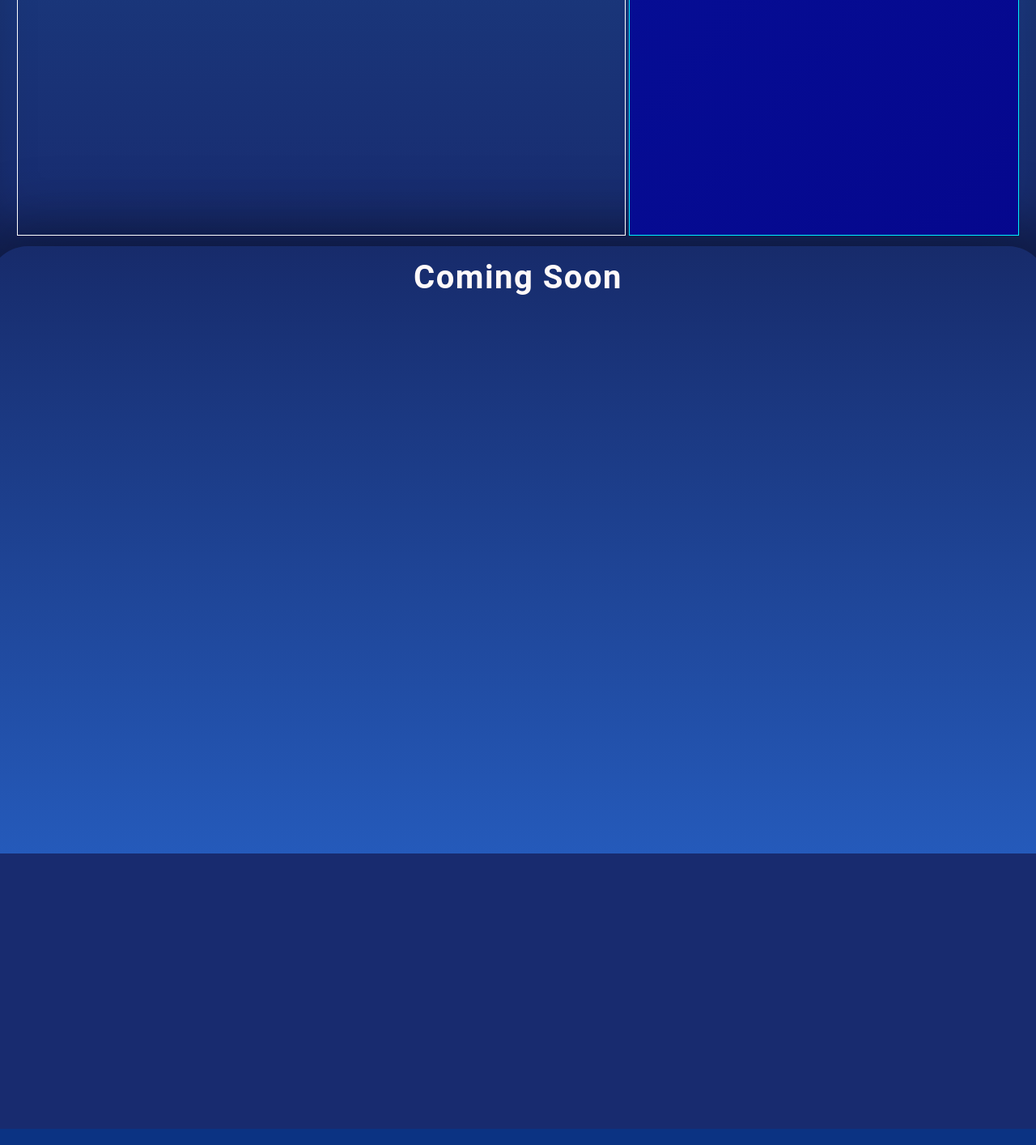
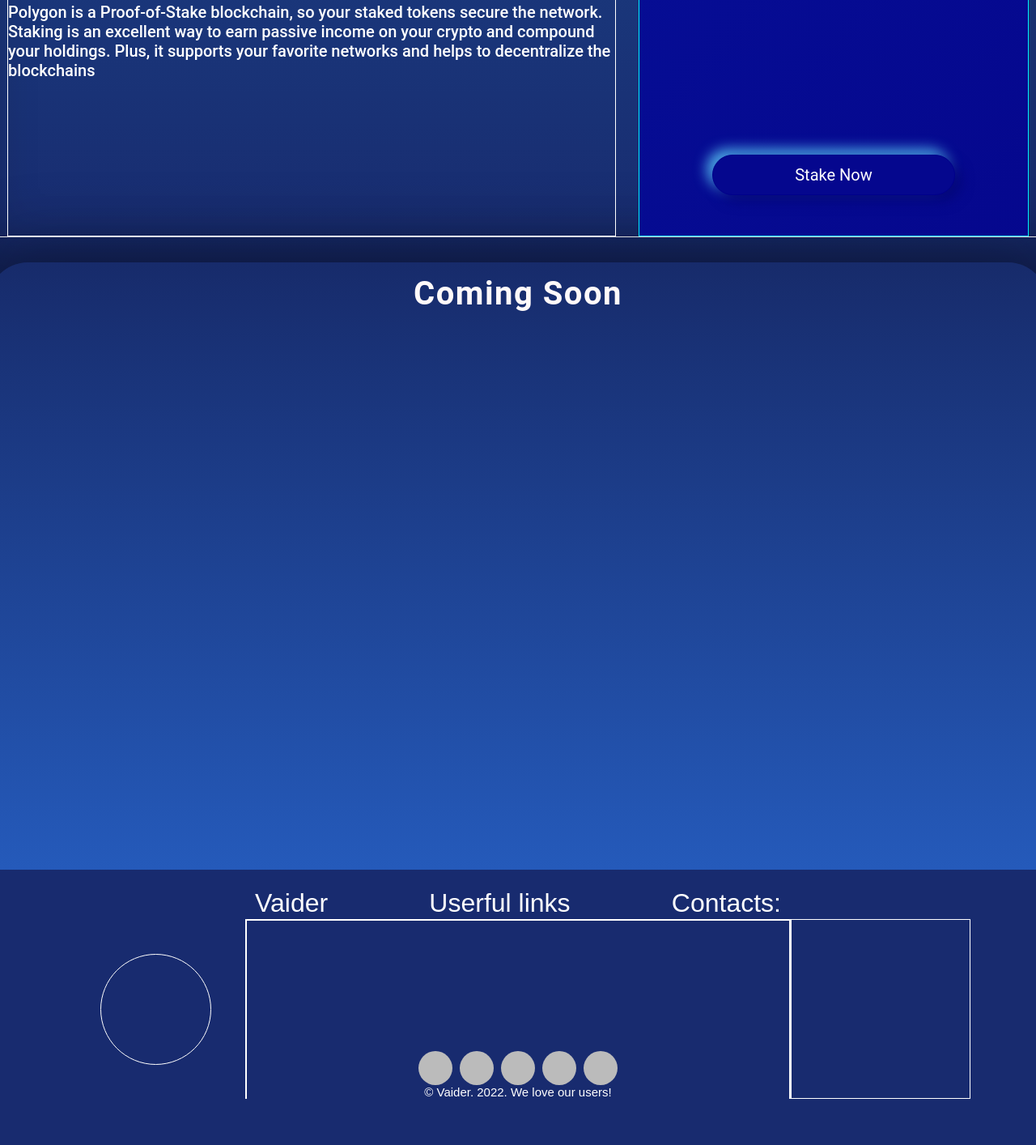
Before and after one commit to FranbowWNS/vaider73-vebsite, a plain HTML site: page main.html in a window 1280 px wide. Shown: the part 1161-2575 px from the top of the page at 81% size. Drawn offline with Linux system fonts and the light colour scheme; animation ran at ten frames a second; a web font is replaced by a local one.

Commit message:
footer almost done + availables

```diff
--- a/main.html
+++ b/main.html
@@ -7,10 +7,9 @@
     <link rel="stylesheet" href="styles/style.css">
     <link rel="stylesheet" href="styles/wavecolors.css">
 
-         <link rel="preconnect" href="https://fonts.googleapis.com">
-         <link rel="preconnect" href="https://fonts.gstatic.com" crossorigin>
-        <link href="https://fonts.googleapis.com/css2?family=Inter:wght@300;400;500;700;900&display=swap" rel="stylesheet">
-        <link href="https://fonts.googleapis.com/css2?family=Inter:wght@300;400;500;700;900&family=Space+Grotesk:wght@500;600;700&display=swap" rel="stylesheet">
+    <link rel="preconnect" href="https://fonts.googleapis.com">
+    <link rel="preconnect" href="https://fonts. gstatic.com" crossorigin>
+    <link href="https://fonts.googleapis.com/css2?family=Inter:wght@300;400;500;700;900&family=Londrina+Solid:wght@100;300&family=Space+Grotesk:wght@500;600;700&display=swap" rel="stylesheet">
 
     <title>Vaider73</title>
 </head>
@@ -546,11 +545,20 @@
     <main>
         <div class="bodyTop">
             <h1 class="protAvailable">Available Protocols</h1>
-            <div class="breakline"></div>
-            <div class="infoblock"></div>
-            <div class="stakeblock">
-                <div class="stakeblockInfoline">
+                    <div class="breakline"></div>
+                    <div class="stakeline">
+                    <div class="infoblock">
+                        <p class="infoparagraph">
+                            Polygon is a Proof-of-Stake blockchain, so your staked tokens secure the network. Staking is an excellent way to earn passive income on your crypto and compound your holdings. Plus, it supports your favorite networks and helps to decentralize the blockchains
+                        </p>
+                    </div>
+                    <div class="stakeblock">
+                    <div class="stakeblockline">
 
+                    </div>
+                    <button class="stakebutton">
+                        Stake Now
+                    </button>
                 </div>
             </div>
         </div>
@@ -559,8 +567,30 @@
 
         </div>
     </main>
-    <footer class="futer">
-
+    <footer class="footer">
+        <div class="footertop">
+            <a class="futerLeftLink" href="">Vaider</a>
+            <a href="">Userful links</a>
+            <a class="futerRightLink" href="">Contacts:</a>
+        </div>
+        <div class="footerwrap">
+            <div class="logoholder">
+                <div class="logocircle"></div>
+            </div>
+            <div class="central">
+                <div class="SMCircles-wrap">
+                    <div class="SMCircle"></div>
+                    <div class="SMCircle"></div>
+                    <div class="SMCircle"></div>
+                    <div class="SMCircle"></div>
+                    <div class="SMCircle"></div>
+                </div>
+                <p>
+                    © Vaider. 2022. We love our users!
+                </p>
+            </div>
+            <div class="contactholder"></div>
+        </div>
     </footer>
 
 </body>
--- a/styles/style.css
+++ b/styles/style.css
@@ -262,7 +262,7 @@
 }
 
 .bodyTop{
-  height: 580px;
+  height: 600px;
   margin : -20px;
 
   background: linear-gradient(180deg, #1B3E82 0%, #182B6F 100%);
@@ -290,8 +290,19 @@
   width: 700px;
   height: 2px;
   background-color: black;
+  margin-bottom: 10px;
+  display: inline-block;
+}
 
-  display: inline-block;
+.stakeline{
+  min-width: 1230px;
+  min-height: 480px;
+  border: 1px solid white;
+
+  display: flex;
+  flex-direction: row;
+  justify-content: space-evenly;
+  flex-wrap: wrap;
 }
 
 .infoblock{
@@ -299,25 +310,79 @@
   height: 480px;
 
   border: white solid 1px;
-  display: inline-block;
+  display: flex;
+  align-items: center;
+
+  font-family: 'Roboto', sans-serif;
+  font-weight: 500;
+  color: white;
+  text-align: left;
+  font-size: 20px;
+
+
 }
+
 
 .stakeblock{
   width: 480px;
   height: 480px;
-  margin-top: -15px;
+
 
   background: linear-gradient(129.76deg, #060E95 -0.04%, rgba(5, 7, 142, 0.99) 100%);
   border: #00F0FF solid 1px;
 
-  display: inline-block;
+  display: flex;
+  flex-direction: column;
+  justify-content: space-between;
 }
 
-.stakeblockInfoline{
+.stakeblockline{
   width: 480px;
   height: 100px;
   background-color: #00F0FF;
+
+  display: flex;
+
 }
+
+.stakebutton {
+  text-align: center;
+  font-family: 'Space Grotsek', 'Roboto', sans-serif;
+  width: 300px;
+  height: 50px;
+  color: white;
+  font-family: 'Roboto', sans-serif;
+  cursor: pointer;
+
+  margin-left: 90px;
+  margin-bottom: 50px;
+
+
+  font-size: 20px;
+  border-radius: 40px;
+  background: #05078E;
+  border: 1px solid darkblue;
+  transition: all .5s;
+  box-shadow: 7px 7px 16px #040679,
+              -7px -7px 16px #4fade8;
+
+              -webkit-touch-callout: none;
+              -webkit-user-select: none;
+              -khtml-user-select: none;
+              -moz-user-select: none;
+              -ms-user-select: none;
+              user-select: none;
+ }
+
+ .stakebutton:hover{
+  border: 1px solid white;
+ }
+
+ .stakebutton:active {
+  color: #666;
+  box-shadow: inset 7px 7px 16px #040679,
+              inset -7px -7px 16px #4fade8;
+ }
 
 
 .bodyMiddle{
@@ -344,7 +409,120 @@
   font-family: 'Space Grotsek', 'Roboto', sans-serif;
 }
 
-.futer{
+.footer{
   height: 340px;
-  background: rgba(24, 43, 111, 1)
+  background: rgba(24, 43, 111, 1);
+
+  display: flex;
+    flex-direction: column;
+    align-content: center;
+    align-items: center;
+
 }
+
+.footertop{
+  width: 670px;
+  height: 60px;
+
+  font-family: 'Londrina Solid', sans-serif;
+  display: flex;
+  flex-direction: row;
+  justify-content: space-between;
+  align-items: flex-end;
+}
+
+.footertop a{
+  color: white !important;
+  text-decoration: none;
+  font-size: 32px;
+}
+
+.footerwrap{
+  min-width: 1110px;
+  height: 220px;
+  border: 1px solid transparent;
+
+  display: flex;
+  flex-direction: row;
+  justify-content: space-evenly;
+
+}
+
+.logoholder{
+  width: 220px;
+  height: 220px;
+  border: 1px solid transparent;
+
+  display: flex;
+  justify-content: center;
+  align-items: center;
+}
+
+.logocircle{
+  width: 135px;
+  height: 135px;
+
+  border-radius: 90px;
+
+  border: 1px solid #fff;
+}
+
+.central{
+  width: 670px;
+  height: 220px;
+  border-width: 2px 2px 0px 2px;
+  border-style: solid;
+  border-color: #fff;
+
+  display: flex;
+    flex-direction: column;
+    align-content: center;
+    justify-content: flex-end;
+    align-items: center;
+}
+
+.SMCircles-wrap{
+  height: 40px;
+  width: 264px;
+  border: 1px solid transparent;
+  display: flex;
+  flex-direction: row;
+  justify-content: space-evenly;
+  align-items: center;
+}
+
+.SMCircle{
+  width: 40px;
+  height: 40px;
+  border-radius: 90px;
+  display: flex;
+  border: 1px solid transparent;
+  background-color: #bbb;
+}
+
+.central p{
+  color: white;
+  font-family: 'Londrina Solid', sans-serif ;
+  font-size: 15px;
+  font-weight: 100;
+  margin: 0;
+}
+
+.contactholder{
+  width: 220px;
+  height: 220px;
+  border: 1px solid #fff;
+
+  display: flex;
+}
+
+
+
+.futerLeftLink{
+  margin-left: 10px;
+}
+
+.futerRightLink{
+  margin-right: 10px;
+  cursor: default;
+}
```
